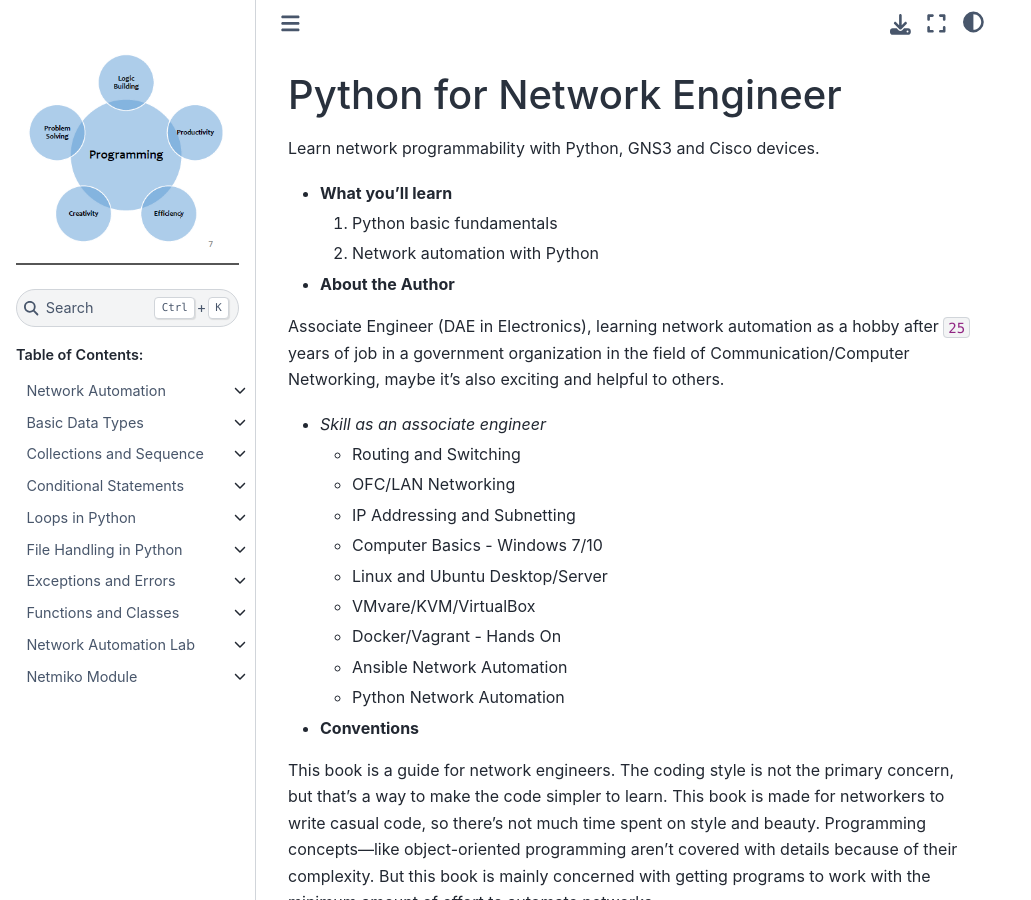
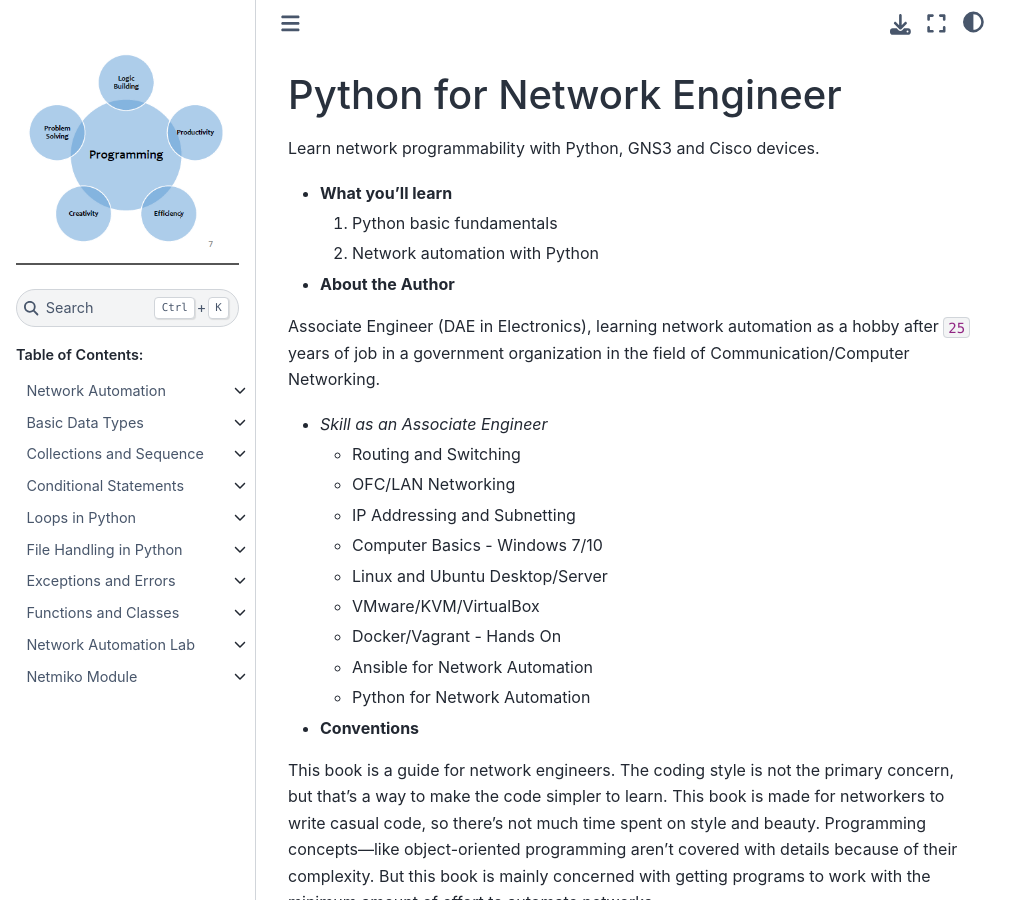
Before and after one commit to sydasif/python-book, a Sphinx documentation site: the page built from docs/source/index.md, in a window 1280 px wide and 900 px high. Shown: the whole window, without its empty margins (0-1031 px from the left). Built offline with Sphinx 7.4.7 and the Sphinx Book theme 1.1.4, drawn with Linux system fonts in a browser that asks for light colours.

Commit message:
update index

```diff
--- a/docs/source/index.md
+++ b/docs/source/index.md
@@ -9,19 +9,19 @@
 
 - **About the Author**
 
-Associate Engineer (DAE in Electronics),  learning network automation as a hobby after `25` years of job in a government organization in the field of Communication/Computer Networking, maybe it’s also exciting and helpful to others.
+Associate Engineer (DAE in Electronics),  learning network automation as a hobby after `25` years of job in a government organization in the field of Communication/Computer Networking.
 
-- *Skill as an associate engineer*
+- *Skill as an Associate Engineer*
 
   - Routing and Switching
   - OFC/LAN Networking
   - IP Addressing and Subnetting
   - Computer Basics - Windows 7/10
   - Linux and Ubuntu Desktop/Server
-  - VMvare/KVM/VirtualBox
+  - VMware/KVM/VirtualBox
   - Docker/Vagrant - Hands On
-  - Ansible Network Automation
-  - Python Network Automation
+  - Ansible for Network Automation
+  - Python for Network Automation
 
 - **Conventions**
 
```
